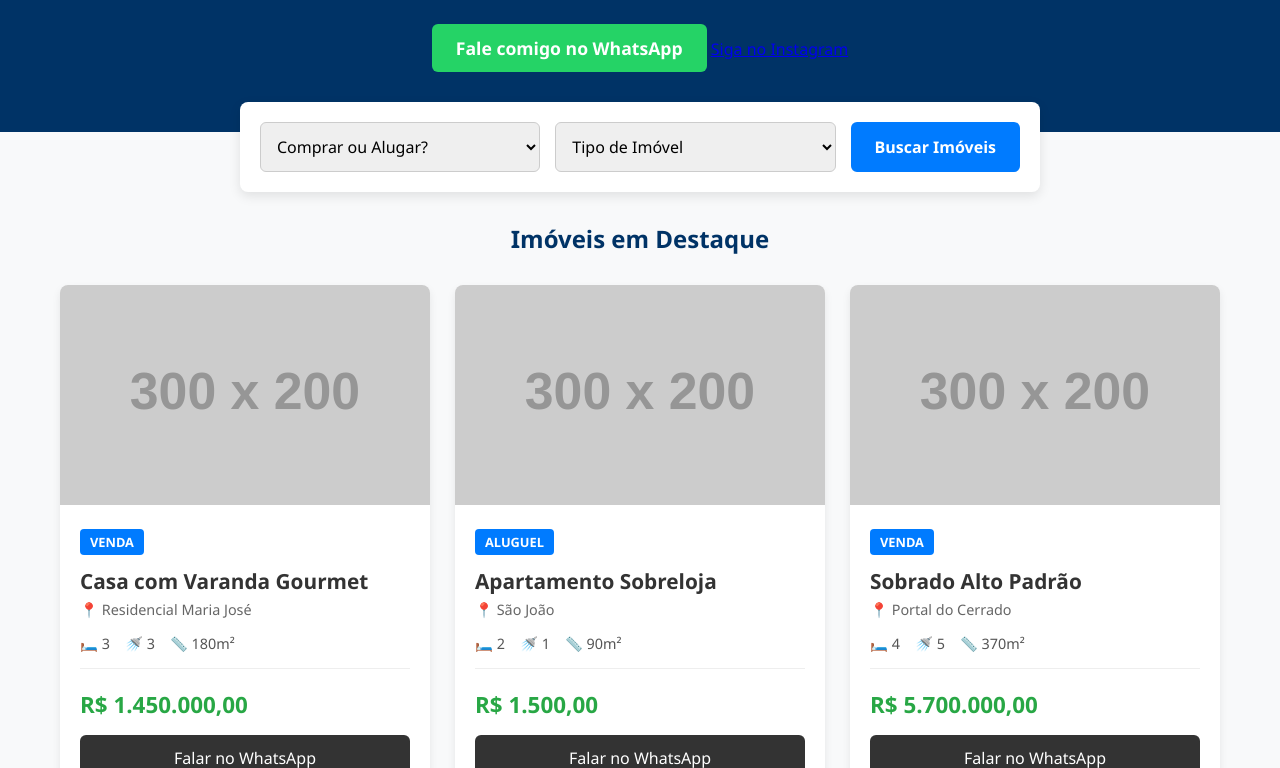
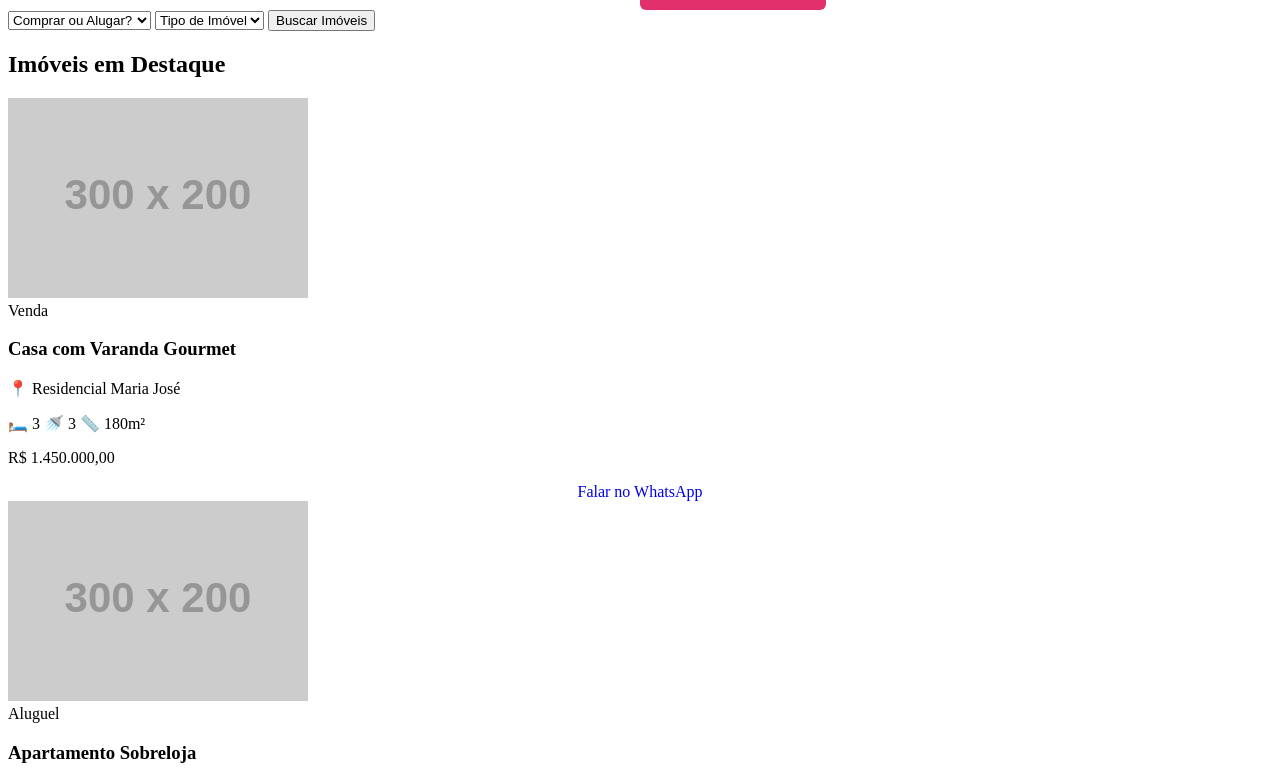
Before and after one commit to Gusttavhub/site-imoveis, a plain HTML site: page index.html in a window 1280 px wide. Shown: the part 153-921 px from the top of the page. Drawn offline with Linux system fonts and the light colour scheme; placeholder pictures from the web are drawn by us.

Commit message:
Update style.css

```diff
--- a/style.css
+++ b/style.css
@@ -1,39 +1,16 @@
-/* Reset básico para manter o padrão em todos os navegadores */
-* {
-    margin: 0;
-    padding: 0;
-    box-sizing: border-box;
-    font-family: 'Segoe UI', Tahoma, Geneva, Verdana, sans-serif;
+/* --- Novos Botões e Rodapé --- */
+.botoes-contato {
+    display: flex;
+    gap: 15px;
+    justify-content: center;
+    margin-top: 20px;
+    flex-wrap: wrap;
 }
 
-body {
-    background-color: #f8f9fa;
-    color: #333;
-}
-
-/* --- Cabeçalho (Hero Section) --- */
-.hero {
-    text-align: center;
-    padding: 60px 20px;
-    background-color: #003366;
-    color: white;
-}
-
-.hero h1 {
-    font-size: 2.5rem;
-    margin-bottom: 10px;
-}
-
-.hero p {
-    font-size: 1.2rem;
-    margin-bottom: 25px;
-    color: #cbd5e1;
-}
-
-.btn-whatsapp {
+.btn-instagram {
     display: inline-block;
     padding: 12px 24px;
-    background-color: #25D366;
+    background-color: #E1306C;
     color: white;
     text-decoration: none;
     border-radius: 6px;
@@ -42,143 +19,14 @@ body {
     transition: background-color 0.3s;
 }
 
-.btn-whatsapp:hover {
-    background-color: #1ebe57;
+.btn-instagram:hover {
+    background-color: #C13584;
 }
 
-/* --- Seção de Filtros --- */
-.filtros {
-    background-color: #fff;
-    padding: 20px;
-    margin: -30px auto 30px auto;
-    max-width: 800px;
-    border-radius: 8px;
-    box-shadow: 0 4px 12px rgba(0,0,0,0.1);
-    display: flex;
-    gap: 15px;
-    justify-content: center;
-    flex-wrap: wrap;
-    position: relative;
-    z-index: 10;
+.rodape {
+    text-align: center;
+    padding: 30px 20px;
+    background-color: #1a1a1a;
+    color: #ccc;
+    margin-top: 40px;
 }
-
-.filtros select {
-    padding: 12px;
-    border-radius: 6px;
-    border: 1px solid #ccc;
-    font-size: 1rem;
-    flex: 1;
-    min-width: 200px;
-}
-
-.btn-buscar {
-    padding: 12px 24px;
-    background-color: #007BFF;
-    color: white;
-    border: none;
-    border-radius: 6px;
-    cursor: pointer;
-    font-weight: bold;
-    font-size: 1rem;
-    transition: background 0.3s;
-}
-
-.btn-buscar:hover {
-    background-color: #0056b3;
-}
-
-/* --- Vitrine de Imóveis (Grid) --- */
-.titulo-secao {
-    text-align: center;
-    margin-bottom: 30px;
-    color: #003366;
-    margin-top: 20px;
-}
-
-.container-imoveis {
-    display: grid;
-    grid-template-columns: repeat(auto-fit, minmax(300px, 1fr));
-    gap: 25px;
-    max-width: 1200px;
-    margin: 0 auto;
-    padding: 0 20px;
-}
-
-/* --- Estilo dos Cards --- */
-.card {
-    background: white;
-    border-radius: 8px;
-    overflow: hidden;
-    box-shadow: 0 4px 8px rgba(0,0,0,0.08);
-    transition: transform 0.3s, box-shadow 0.3s;
-}
-
-.card:hover {
-    transform: translateY(-5px);
-    box-shadow: 0 8px 16px rgba(0,0,0,0.15);
-}
-
-.card img {
-    width: 100%;
-    height: 220px;
-    object-fit: cover;
-}
-
-.card-conteudo {
-    padding: 20px;
-}
-
-.tag-finalidade {
-    background-color: #007BFF;
-    color: white;
-    padding: 4px 10px;
-    border-radius: 4px;
-    font-size: 0.8rem;
-    font-weight: bold;
-    text-transform: uppercase;
-}
-
-.card-titulo {
-    margin: 15px 0 5px 0;
-    font-size: 1.3rem;
-    color: #333;
-}
-
-.card-bairro {
-    color: #666;
-    font-size: 0.9rem;
-    margin-bottom: 15px;
-}
-
-.card-icones {
-    display: flex;
-    gap: 15px;
-    font-size: 0.9rem;
-    color: #555;
-    margin-bottom: 20px;
-    padding-bottom: 15px;
-    border-bottom: 1px solid #eee;
-}
-
-.card-preco {
-    font-size: 1.4rem;
-    font-weight: bold;
-    color: #28a745;
-    margin-bottom: 15px;
-}
-
-.btn-detalhes {
-    width: 100%;
-    padding: 12px;
-    background-color: #333;
-    color: white;
-    border: none;
-    border-radius: 6px;
-    cursor: pointer;
-    font-size: 1rem;
-    transition: background 0.3s;
-}
-
-.btn-detalhes:hover {
-    background-color: #555;
-}
```
